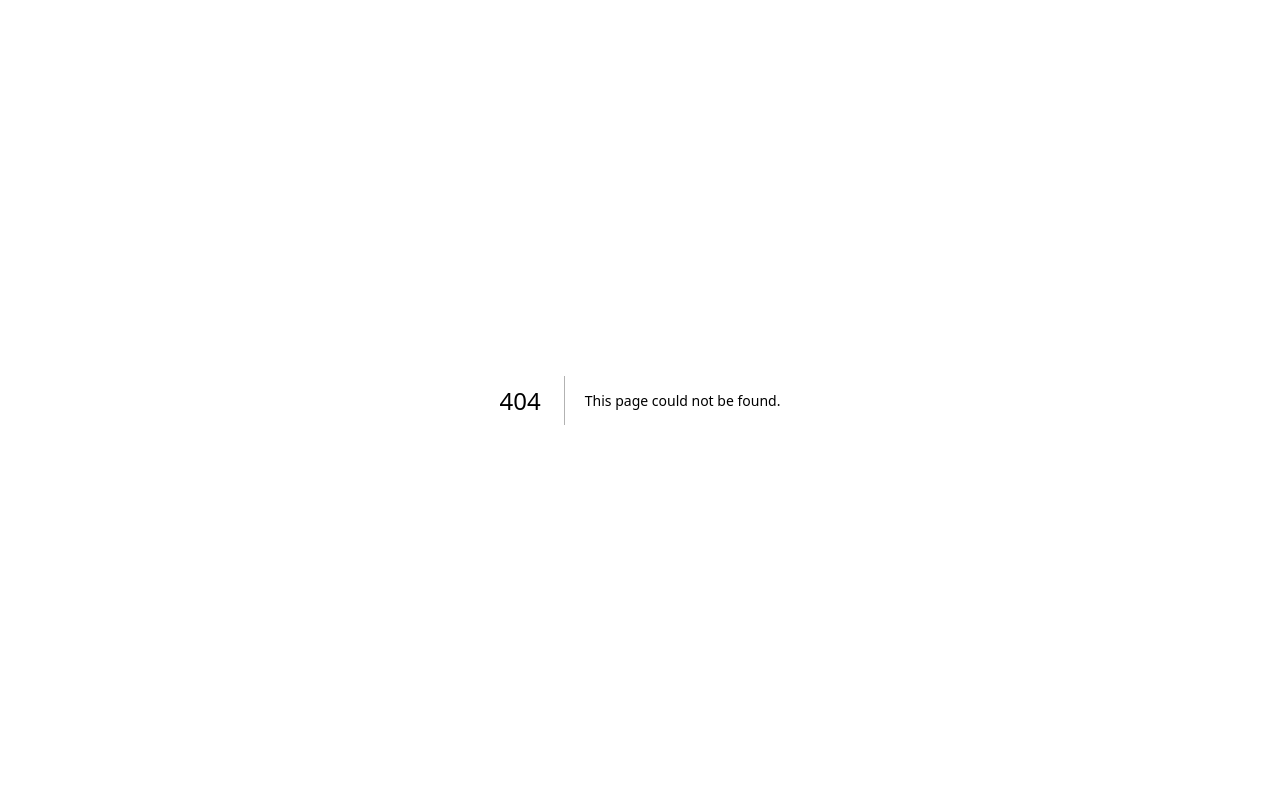
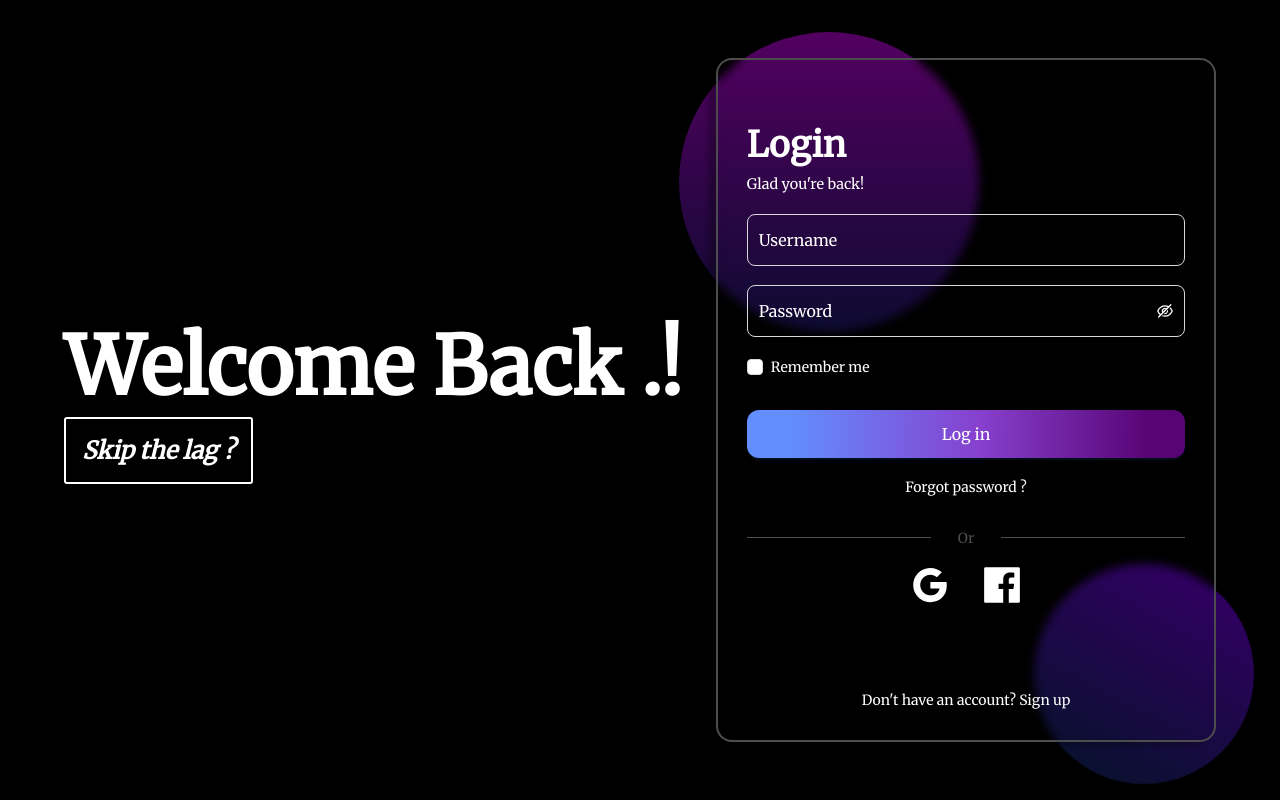
Before and after one commit to nguyencongson96/collection, a Next.js app: page /auth/login in a window 1280 px wide. Before the commit this address had no page. Built offline with nearby package versions, Linux system fonts and the light colour scheme.

Commit message:
update login

```diff
--- a/package.json
+++ b/package.json
@@ -9,14 +9,17 @@
     "lint": "next lint"
   },
   "dependencies": {
+    "@ant-design/icons": "^5.2.5",
     "@types/node": "20.4.5",
     "@types/react": "18.2.18",
     "@types/react-dom": "18.2.7",
+    "antd": "^5.8.2",
     "eslint": "8.46.0",
     "eslint-config-next": "13.4.12",
     "next": "13.4.12",
     "react": "18.2.0",
     "react-dom": "18.2.0",
+    "sass": "^1.65.1",
     "typescript": "5.1.6"
   }
 }
--- /dev/null
+++ b/src/layouts/auth/index.tsx
@@ -0,0 +1,14 @@
+import React, { ReactElement } from "react";
+import styles from "@/styles/Auth.module.scss";
+
+const AuthLayout = ({ children }: {children: ReactElement}) => {
+  return (
+    <div className={styles.container}>
+      <div className={styles.circle} id={styles.circle_1}></div>
+      <div className={styles.circle} id={styles.circle_2}></div>
+      {children}
+    </div>
+  );
+};
+
+export default AuthLayout;
--- /dev/null
+++ b/src/layouts/default.tsx
@@ -0,0 +1,7 @@
+import React from "react";
+
+const defaultLayout = ({ children }:any) => {
+  return <div>{children}</div>;
+};
+
+export default defaultLayout;
--- a/src/pages/_app.tsx
+++ b/src/pages/_app.tsx
@@ -1,6 +1,19 @@
-import '@/styles/globals.css'
-import type { AppProps } from 'next/app'
+import "@/styles/globals.css";
+import type { ReactElement, ReactNode } from "react";
+import type { NextPage } from "next";
+import type { AppProps } from "next/app";
+// import DefaultLayout from "@/layouts/default";
+// import { Fragment } from "react";
 
-export default function App({ Component, pageProps }: AppProps) {
-  return <Component {...pageProps} />
+export type NextPageWithLayout<P = {}, IP = P> = NextPage<P, IP> & {
+  getLayout?: (page: ReactElement) => ReactNode;
+};
+
+type AppPropsWithLayout = AppProps & {
+  Component: NextPageWithLayout;
+};
+
+export default function App({ Component, pageProps }: AppPropsWithLayout) {
+  const getLayout = Component.getLayout ?? ((page) => page);
+  return getLayout(<Component {...pageProps} />);
 }
--- /dev/null
+++ b/src/pages/auth/login/index.tsx
@@ -0,0 +1,80 @@
+import React, { useState } from "react";
+import { Form, Input, Button, Checkbox } from "antd";
+import { EyeInvisibleOutlined, EyeOutlined, GoogleOutlined, FacebookFilled } from "@ant-design/icons";
+import type { ReactElement } from "react";
+import { NextPageWithLayout } from "@/pages/_app";
+import AuthLayout from "@/layouts/auth";
+import Link from "next/link";
+import styles from "@/styles/Auth.module.scss";
+
+const Login: NextPageWithLayout = () => {
+  const [isLoading, setIsLoading] = useState(false);
+  const onFinish = (values: any) => {
+    setIsLoading(true);
+    setTimeout(() => setIsLoading(false), 1000);
+    console.log(values);
+  };
+  return (
+    <>
+      <div className={styles.header}>
+        <h1>Welcome Back .!</h1>
+        <h2>Skip the lag ?</h2>
+      </div>
+      <Form className={styles.form} onFinish={onFinish} initialValues={{ remember: false }}>
+        <h1>Login</h1>
+        <desc>{`Glad you're back!`}</desc>
+
+        <Form.Item name="username" className={styles.form_input}>
+          <Input placeholder="Username" bordered size="large" maxLength={16} allowClear />
+        </Form.Item>
+
+        <Form.Item name="password" className={styles.form_input}>
+          <Input.Password
+            allowClear
+            placeholder="Password"
+            bordered
+            size="large"
+            maxLength={16}
+            iconRender={(visible) => (visible ? <EyeOutlined /> : <EyeInvisibleOutlined />)}
+          />
+        </Form.Item>
+
+        <Form.Item name="remember" valuePropName="checked" noStyle>
+          <Checkbox className={styles.checkbox}>Remember me</Checkbox>
+        </Form.Item>
+
+        <Button type="primary" htmlType="submit" className={styles.btn_submit} loading={isLoading}>
+          Log in
+        </Button>
+
+        <Form.Item>
+          <Link href="/" className={styles.forgot}>
+            Forgot password ?
+          </Link>
+        </Form.Item>
+
+        <div className={styles.or}>
+          <div className={styles.line}></div>
+          <div>Or</div>
+          <div className={styles.line}></div>
+        </div>
+
+        <Form.Item className={styles.logo}>
+          <GoogleOutlined />
+          <FacebookFilled />
+        </Form.Item>
+
+        <Form.Item className={styles.to_sign_up}>
+          {`Don't have an account? `}
+          <Link href="/">Sign up</Link>
+        </Form.Item>
+      </Form>
+    </>
+  );
+};
+
+Login.getLayout = function getLayout(page: ReactElement) {
+  return <AuthLayout>{page}</AuthLayout>;
+};
+
+export default Login;
--- /dev/null
+++ b/src/styles/Auth.module.scss
@@ -0,0 +1,152 @@
+@import url("https://fonts.googleapis.com/css2?family=Merriweather&display=swap");
+
+.container {
+  height: 100vh;
+  position: relative;
+  display: flex;
+  justify-content: space-between;
+  font-family: "Merriweather", serif;
+  padding: 0 5%;
+  background-color: var(--black);
+
+  * {
+    font-family: "Merriweather", serif;
+    color: var(--white);
+  }
+}
+
+.circle {
+  position: fixed;
+  top: 4%;
+  right: 23.5%;
+  width: 300px;
+  aspect-ratio: 1/1;
+  border-radius: 50%;
+  background: linear-gradient(180deg, #530061 0%, #0d0a30 100%);
+}
+
+#circle_2 {
+  top: unset;
+  bottom: 2%;
+  right: 2%;
+  width: 220px;
+  transform: rotate(28.5deg);
+  background: linear-gradient(180deg, #300061 0%, #0a1030 100%);
+}
+
+.header {
+  width: 65%;
+  margin: auto 0;
+
+  h1 {
+    font-size: 5rem;
+    font-weight: bold;
+    transition: all 200ms ease-in-out;
+  }
+
+  h2 {
+    font-size: 1.5rem;
+    font-style: italic;
+    text-align: left;
+    border: 2px solid var(--white);
+    border-radius: 3px;
+    width: fit-content;
+    padding: 1rem;
+  }
+}
+
+.form {
+  position: relative;
+  width: 25%;
+  min-width: 500px;
+  margin: 5% 0;
+  padding: 0 2.5%;
+  padding-top: 5%;
+  backdrop-filter: blur(5px);
+  border-radius: 1rem;
+  border: 2px solid rgba(77, 77, 77, 1);
+  box-shadow: -8px 4px 5px 0px rgba(0, 0, 0, 0.24);
+
+  h1 {
+    font-size: 2.2rem;
+  }
+
+  desc {
+    font-size: 0.9rem;
+  }
+}
+
+.form_input {
+  margin: 1.2rem 0;
+  background-color: transparent;
+  font-size: 1rem;
+
+  input,
+  input::placeholder {
+    color: var(--white);
+    background-color: transparent;
+    padding-top: 0.8rem !important;
+    padding-bottom: 0.8rem !important;
+  }
+}
+
+.checkbox {
+  margin-bottom: 2rem;
+
+  :checked ~ span {
+    background: linear-gradient(180deg, #7cc1f3 0%, #d27eef 100%);
+  }
+}
+
+.btn_submit {
+  display: block;
+  width: 100%;
+  font-size: 1rem;
+  padding: 14px 10px;
+  border-radius: 12px;
+  border: none;
+  height: fit-content !important;
+  background: linear-gradient(90.57deg, #628eff 9.91%, #8740cd 53.29%, #580475 91.56%);
+  margin-bottom: 0.8rem;
+}
+
+.forgot {
+  display: block;
+  width: fit-content;
+  margin: auto;
+}
+
+.or {
+  display: flex;
+  justify-content: space-between;
+  align-items: center;
+
+  * {
+    color: rgba(77, 77, 77, 1);
+  }
+
+  .line {
+    width: 42%;
+    height: 1px;
+    border-top: 1px solid rgba(77, 77, 77, 1);
+  }
+}
+
+.logo {
+  margin-top: 1rem;
+  display: flex;
+  justify-content: center;
+
+  svg {
+    margin: 0 1rem;
+    width: 2.5rem;
+    height: 2.5rem;
+  }
+}
+
+.to_sign_up {
+  position: absolute;
+  bottom: 0;
+  left: 50%;
+  transform: translateX(-50%);
+}
--- a/src/styles/globals.css
+++ b/src/styles/globals.css
@@ -1,76 +1,7 @@
 :root {
-  --max-width: 1100px;
-  --border-radius: 12px;
-  --font-mono: ui-monospace, Menlo, Monaco, 'Cascadia Mono', 'Segoe UI Mono',
-    'Roboto Mono', 'Oxygen Mono', 'Ubuntu Monospace', 'Source Code Pro',
-    'Fira Mono', 'Droid Sans Mono', 'Courier New', monospace;
-
-  --foreground-rgb: 0, 0, 0;
-  --background-start-rgb: 214, 219, 220;
-  --background-end-rgb: 255, 255, 255;
-
-  --primary-glow: conic-gradient(
-    from 180deg at 50% 50%,
-    #16abff33 0deg,
-    #0885ff33 55deg,
-    #54d6ff33 120deg,
-    #0071ff33 160deg,
-    transparent 360deg
-  );
-  --secondary-glow: radial-gradient(
-    rgba(255, 255, 255, 1),
-    rgba(255, 255, 255, 0)
-  );
-
-  --tile-start-rgb: 239, 245, 249;
-  --tile-end-rgb: 228, 232, 233;
-  --tile-border: conic-gradient(
-    #00000080,
-    #00000040,
-    #00000030,
-    #00000020,
-    #00000010,
-    #00000010,
-    #00000080
-  );
-
-  --callout-rgb: 238, 240, 241;
-  --callout-border-rgb: 172, 175, 176;
-  --card-rgb: 180, 185, 188;
-  --card-border-rgb: 131, 134, 135;
-}
-
-@media (prefers-color-scheme: dark) {
-  :root {
-    --foreground-rgb: 255, 255, 255;
-    --background-start-rgb: 0, 0, 0;
-    --background-end-rgb: 0, 0, 0;
-
-    --primary-glow: radial-gradient(rgba(1, 65, 255, 0.4), rgba(1, 65, 255, 0));
-    --secondary-glow: linear-gradient(
-      to bottom right,
-      rgba(1, 65, 255, 0),
-      rgba(1, 65, 255, 0),
-      rgba(1, 65, 255, 0.3)
-    );
-
-    --tile-start-rgb: 2, 13, 46;
-    --tile-end-rgb: 2, 5, 19;
-    --tile-border: conic-gradient(
-      #ffffff80,
-      #ffffff40,
-      #ffffff30,
-      #ffffff20,
-      #ffffff10,
-      #ffffff10,
-      #ffffff80
-    );
-
-    --callout-rgb: 20, 20, 20;
-    --callout-border-rgb: 108, 108, 108;
-    --card-rgb: 100, 100, 100;
-    --card-border-rgb: 200, 200, 200;
-  }
+  --white: rgba(255, 255, 255, 1);
+  --black: rgba(0, 0, 0, 1);
+  --bg-color: rgba(15, 15, 15, 1);
 }
 
 * {
@@ -82,17 +13,11 @@
 html,
 body {
   max-width: 100vw;
-  overflow-x: hidden;
-}
-
-body {
-  color: rgb(var(--foreground-rgb));
-  background: linear-gradient(
-      to bottom,
-      transparent,
-      rgb(var(--background-end-rgb))
-    )
-    rgb(var(--background-start-rgb));
+  min-height: 100vh;
+  /* overflow-x: hidden; */
+  font-size: 16px;
+  color: var(--white);
+  background-color: var(--bg-color);
 }
 
 a {
@@ -100,8 +25,8 @@ a {
   text-decoration: none;
 }
 
-@media (prefers-color-scheme: dark) {
-  html {
-    color-scheme: dark;
-  }
+.ant-input-affix-wrapper {
+  background-color: transparent !important;
+  padding-top: 0;
+  padding-bottom: 0;
 }
```
Also changed, not shown: src/components/header/index.tsx (added, +35 -0 lines), src/layouts/main.tsx (added, +21 -0 lines), src/pages/auth/register/index.tsx (added, +9 -0 lines), src/types/page.d.ts (added, +7 -0 lines), 1 other file (tests, documents, lock files or other folders).
